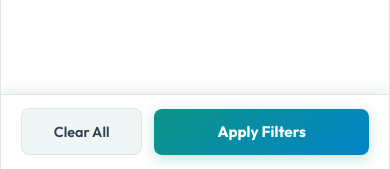
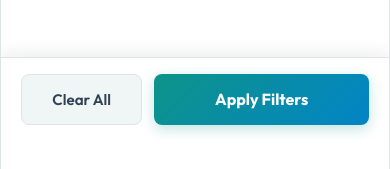
Before and after one commit to soflobites/SoFloStays, a website: page index.html in a window 390 px wide. Both pictures are taken after a click on the button "Filters". Shown: the part 675-844 px from the top of the page. Drawn offline with Linux system fonts and the light colour scheme.

Commit message:
Add files via upload

```diff
--- a/styles.css
+++ b/styles.css
@@ -265,6 +265,17 @@ header {
     display: grid;
     grid-template-columns: 280px 1fr;
     gap: 2.5rem;
+}
+
+/* Directory Scroll Anchors */
+.explore-directory-anchor {
+    display: block;
+    position: relative;
+    scroll-margin-top: 90px;
+}
+
+#hotel-grid {
+    scroll-margin-top: 140px;
 }
 
 /* Mobile filter elements hidden by default on desktop/laptop */
@@ -2147,7 +2158,9 @@ footer {
         top: auto !important;
         width: 100% !important;
         max-height: 85vh !important;
+        max-height: 85dvh !important;
         height: 85vh !important;
+        height: 85dvh !important;
         background: var(--bg-card, #ffffff) !important;
         border-radius: 20px 20px 0 0 !important;
         border: 1px solid var(--border-color) !important;
@@ -2312,11 +2325,16 @@ footer {
         font-weight: 700;
     }
 
+    .explore-directory-anchor,
+    .mobile-filter-trigger-bar {
+        scroll-margin-top: 20px;
+    }
+
     .mobile-drawer-footer {
         display: flex !important;
         align-items: center;
         gap: 0.75rem;
-        padding: 0.85rem 1.25rem calc(0.85rem + env(safe-area-inset-bottom, 12px)) 1.25rem;
+        padding: 1rem 1.25rem calc(2.75rem + env(safe-area-inset-bottom, 24px)) 1.25rem !important;
         border-top: 1px solid var(--border-color);
         background: var(--bg-card);
         box-shadow: 0 -4px 15px rgba(15, 23, 42, 0.08);
@@ -2326,16 +2344,18 @@ footer {
 
     .mobile-drawer-reset-btn {
         flex: 1;
-        padding: 0.85rem 1rem;
+        padding: 0.95rem 1rem;
         background: var(--bg-main, #f8fafc);
         color: var(--text-secondary, #64748b);
         border: 1px solid var(--border-color, #e2e8f0);
         border-radius: var(--border-radius-sm, 8px);
         font-family: var(--font-heading);
-        font-size: 0.9rem;
+        font-size: 0.95rem;
         font-weight: 600;
         cursor: pointer;
         transition: var(--transition-smooth);
+        touch-action: manipulation;
+        -webkit-tap-highlight-color: transparent;
     }
 
     .mobile-drawer-reset-btn:hover,
@@ -2346,17 +2366,19 @@ footer {
 
     .mobile-drawer-apply-btn {
         flex: 2;
-        padding: 0.85rem 1.25rem;
+        padding: 0.95rem 1.25rem;
         background: var(--accent-gradient);
         color: #ffffff;
         border: none;
         border-radius: var(--border-radius-sm, 8px);
         font-family: var(--font-heading);
-        font-size: 0.95rem;
+        font-size: 1rem;
         font-weight: 700;
         cursor: pointer;
         box-shadow: 0 4px 14px rgba(13, 148, 136, 0.25);
         transition: var(--transition-smooth);
+        touch-action: manipulation;
+        -webkit-tap-highlight-color: transparent;
     }
 
     .mobile-drawer-apply-btn:hover,
```
